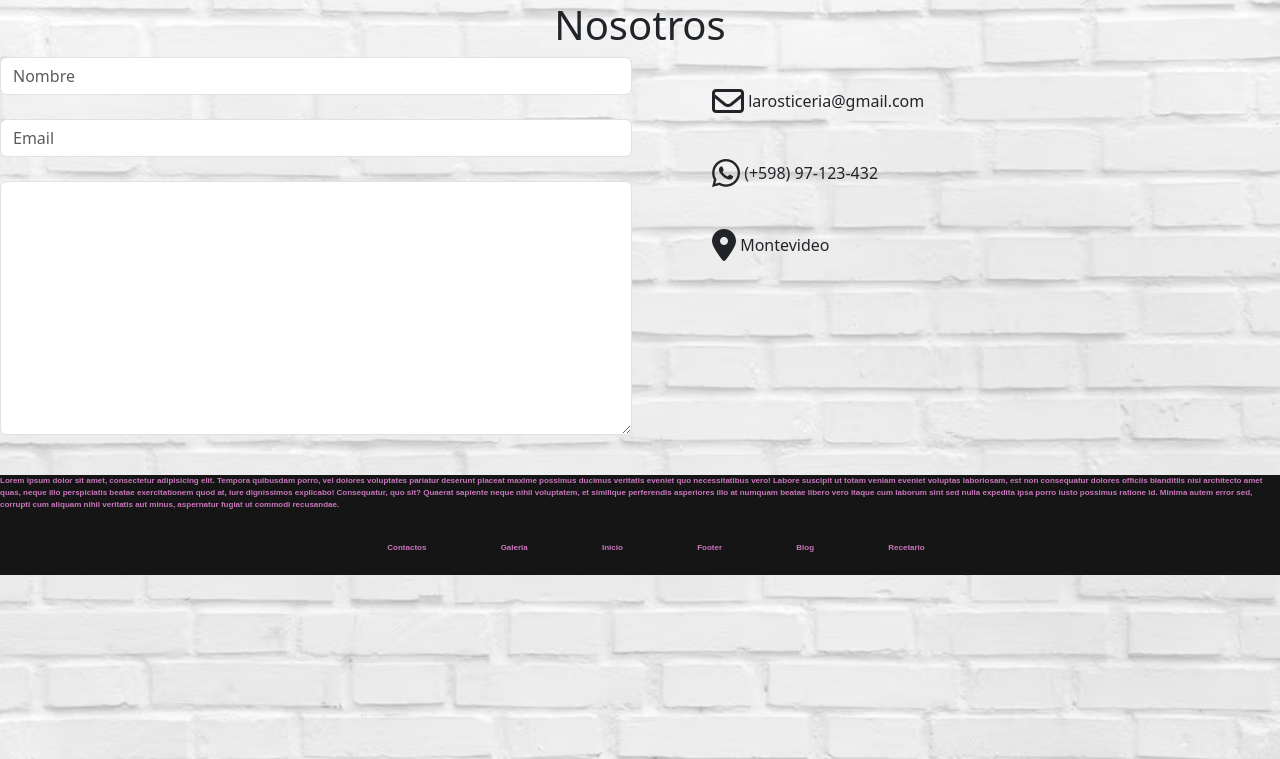
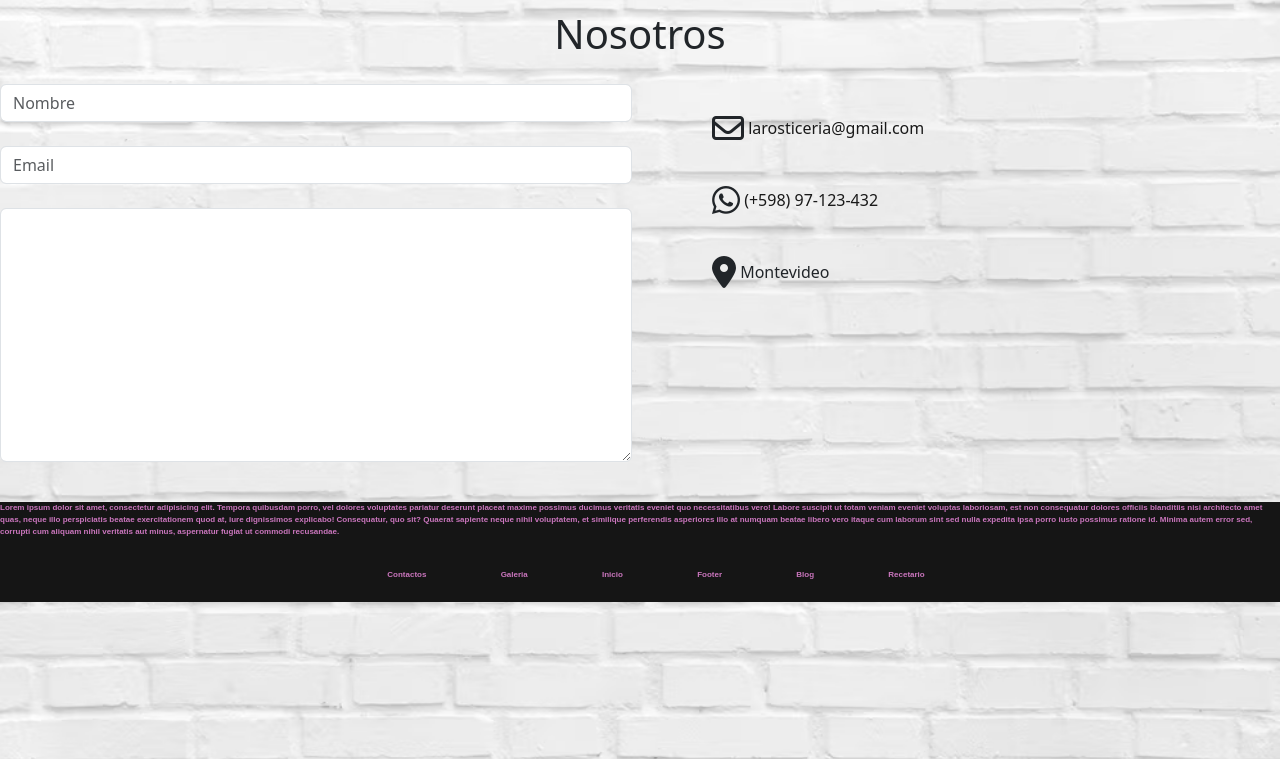
Before and after one commit to GermanDelosSantos/LaRosti, a plain HTML site: page pages/contacto.html in a window 1280 px wide. Shown: the part 41-800 px from the top of the page. Drawn offline with nearby package versions, Linux system fonts and the light colour scheme; a script that the page names is missing.

Commit message:
sigo en la misma mabel con contact

```diff
--- a/css/stylesheet.css
+++ b/css/stylesheet.css
@@ -281,6 +281,11 @@ nav ul li {
             box-shadow: 5px 5px 5px 0 #191919;
         }
 /*Contactos*/
+.contact-title{
+    margin: 1.6rem;
+}
+
+
 .contacto-body{
     display: grid;
     grid-template-columns: repeat(2, 1fr);
@@ -293,13 +298,14 @@ nav ul li {
     margin: 1rem;
     padding: 1rem;
 }
-.contact-form{
-    background-color: #353232ee;
+.contact-list a {
+    text-decoration: none;
+    color: #191919;
 }
 
-
-textarea{
+textarea {
     resize: none;
+    background-color: #353232ee;
 }
 
 .semanal{
--- a/pages/contacto.html
+++ b/pages/contacto.html
@@ -26,12 +26,12 @@
 
 
     <main>
-        <section class="text-center">
-            <h1 class="section-header">Nosotros</h1>
+        <section class="text-center contact-title">
+            <h1>Nosotros</h1>
         </section>
 
 
-        <section class="text-center contacto-body">
+        <form class="text-center contacto-body">
             <div class="conctac-label">
                 <div class="conctac-form">
                 <input type="text" class="form-control" placeholder="Nombre" aria-label="Username" aria-describedby="basic-addon1">
@@ -46,20 +46,21 @@
                 <textarea class="form-control" id="exampleFormControlTextarea1" rows="10"></textarea>
             </div>
             </div>
-            <div class="contac-icons d-grid">
-                <ul>
+            <div class="contac-icons d-grid direct-contact-container">
+                <ul class="contact-list">
+
                     <li><i class="fa-regular fa-envelope fa-2xl"></i>
-                    <span>larosticeria@gmail.com</span>
+                    <a href="mailto:#"><span>larosticeria@gmail.com</span></a>
                 </li>
                     <li><i class="fa-brands fa-whatsapp fa-2xl"></i>
-                    <span>(+598) 97-123-432</span>
+                    <a href="tel:(+598) 97-123-432"><span>(+598) 97-123-432</span></a>
                 </li>
                     <li><i class="fa-solid fa-location-dot fa-2xl"></i>
                     <span>Montevideo</span>
                     </li>
                 </ul>
             </div>
-        </section>
+        </form>
 
 
     <footer id="footer">
```
